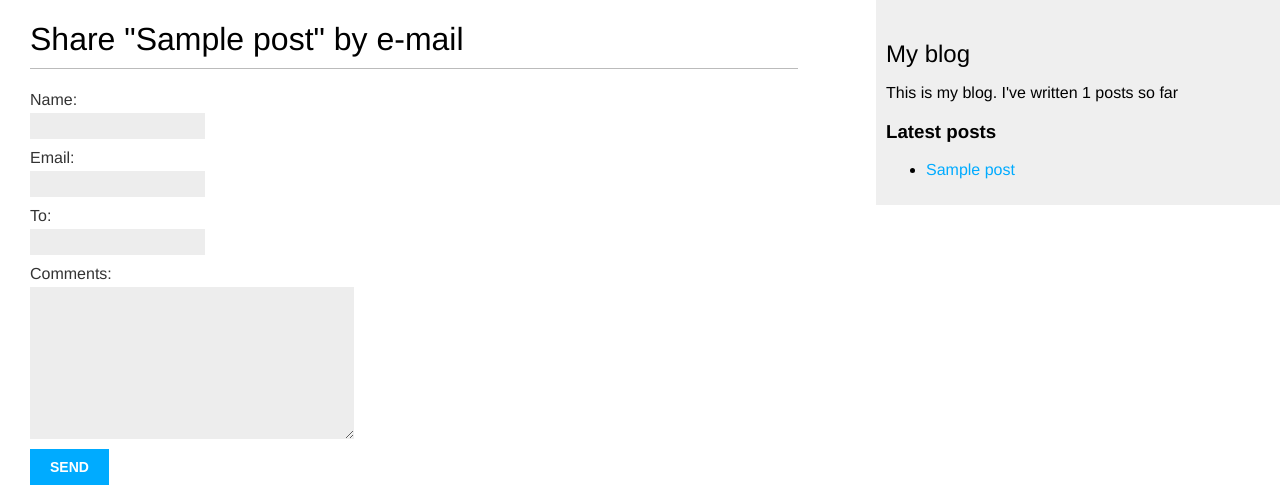
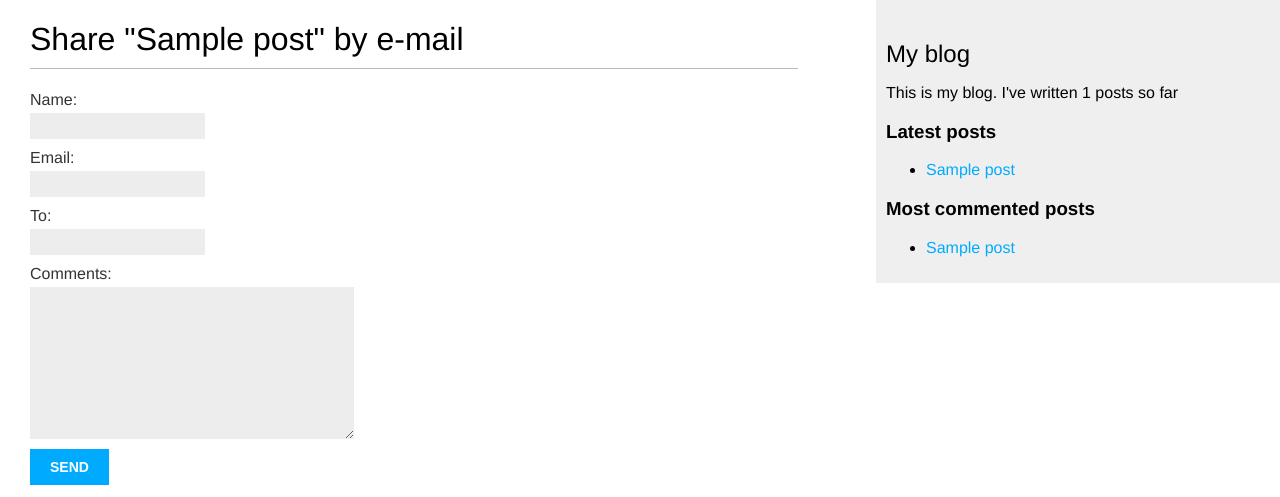
Before and after one commit to prace-prc/djangoPractice_2, a Django app: page /blog/1/share/ in a window 1280 px wide. Shown: the top 497 px of the page. Run offline with Django 4.2, Linux system fonts and the light colour scheme; tables that the repository leaves empty hold one stand-in row (values such as "Sample post").

Commit message:
커스텀 태그 get_most_commented_posts 추가, base.html 에 표시되게 변경

```diff
--- a/blog/templates/blog/base.html
+++ b/blog/templates/blog/base.html
@@ -20,6 +20,15 @@
         I've written {% total_posts %} posts so far</p>
     <h3>Latest posts</h3>
     {% show_latest_posts %}
+    <h3>Most commented posts</h3>
+    {% get_most_commented_posts as most_commented_posts %}
+    <ul>
+        {% for post in most_commented_posts %}
+            <li>
+                <a href="{{ post.get_absolute_url }}">{{ post.title }}</a>
+            </li>
+        {% endfor %}
+    </ul>
 </div>
 </body>
 </html>
--- a/blog/templatetags/blog_tags.py
+++ b/blog/templatetags/blog_tags.py
@@ -1,4 +1,6 @@
 from django import template
+from django.db.models import Count
+
 from ..models import Post
 
 register = template.Library()
@@ -13,3 +15,9 @@ def total_posts():
 def show_latest_posts(count=5):
     latest_posts = Post.published.order_by('-publish')[:count]
     return {'latest_posts': latest_posts}
+
+@register.simple_tag
+def get_most_commented_posts(count=5):
+    return Post.published.annotate(
+        total_comments=Count('comments')
+    ).order_by('-total_comments')[:count]
```
